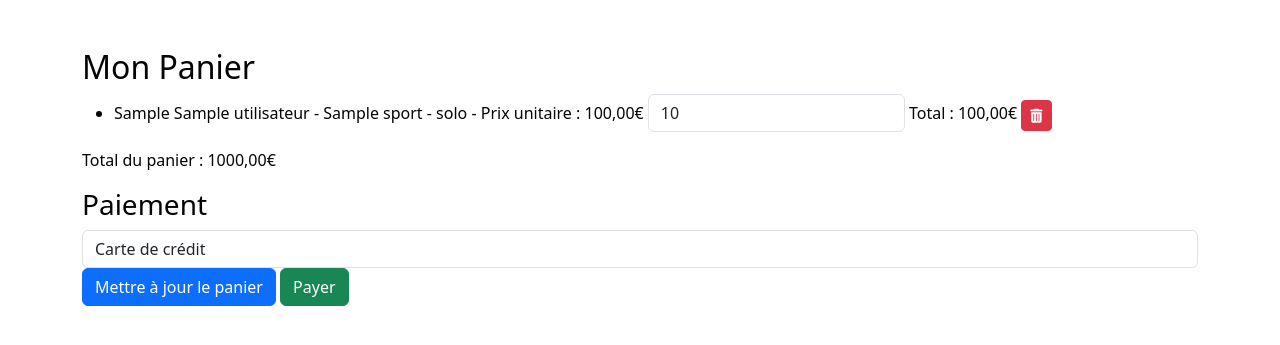
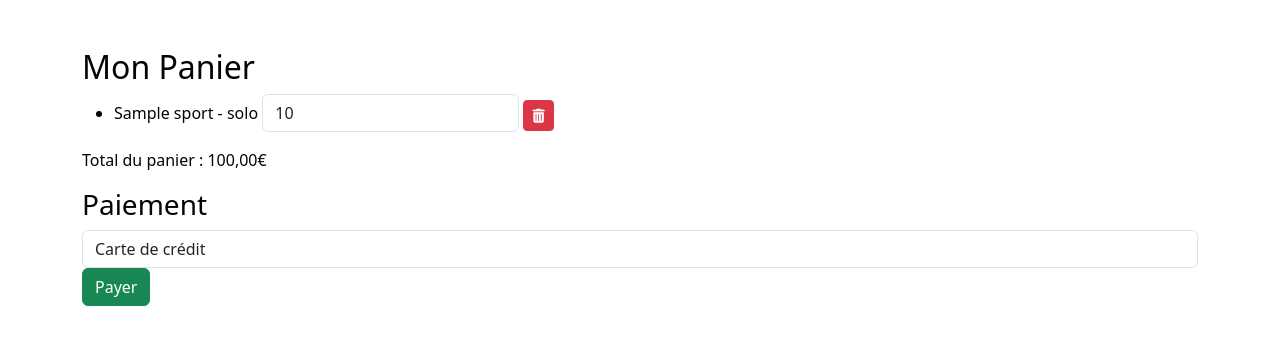
Before and after one commit to AntoineM25/JO_2024, a Django app: page /panier/ in a window 1280 px wide. Shown: the part 81-426 px from the top of the page. Run offline with Django 5.2, Linux system fonts and the light colour scheme; a user stored in the database is signed in; tables that the repository leaves empty hold one stand-in row (values such as "Sample post"); parts of the project's set-up code (start-up, migrations or seed data) failed here and were passed over; some libraries are stand-ins or nearby versions.

Commit message:
Retravail du bon calcul de la somme des billets dans le Panier, MAJ du Model Ticket, du template Panier, et des views

```diff
--- a/jo_projet/jo_app/models.py
+++ b/jo_projet/jo_app/models.py
@@ -109,17 +109,17 @@ class Ticket(models.Model):
     quantite = models.PositiveIntegerField(default=1)
 
     def get_prix(self):
-        prix_unitaire = 0
         if self.type_ticket == 'solo':
-            prix_unitaire = self.prix_solo
+            return self.prix_solo
         elif self.type_ticket == 'duo':
-            prix_unitaire = self.prix_duo
+            return self.prix_duo
         elif self.type_ticket == 'famille':
-            prix_unitaire = self.prix_famille
-        return prix_unitaire * self.quantite  # Calcul du prix total en fonction de la quantité
+            return self.prix_famille
+        else:
+            return 0
 
     def __str__(self):
-        return f"{self.utilisateur} - {self.sport.nom} - {self.type_ticket}"
+        return f"{self.sport.nom} - {self.type_ticket}"
 
 # Modèle paiement
 class Paiement(models.Model):
--- a/jo_projet/jo_app/templates/panier.html
+++ b/jo_projet/jo_app/templates/panier.html
@@ -18,25 +18,53 @@
         <ul>
             {% for ticket in tickets %}
                 <li>
-                    {{ ticket }} - Prix unitaire : {{ ticket.get_prix }}€
+                    {{ ticket }}
                     <!-- Champ pour modifier la quantité -->
-                    <input type="number" name="quantite_{{ ticket.id }}" value="{{ ticket.quantite }}" min="1" class="form-control d-inline w-auto">
-                    <!-- Affichage du total du ticket -->
-                    <span>Total : {{ ticket.get_prix|floatformat:2 }}€</span>
+                    <input type="number" name="quantite_{{ ticket.id }}" value="{{ ticket.quantite }}" min="1" class="form-control d-inline w-auto quantity-input" data-ticket-id="{{ ticket.id }}" data-ticket-price="{{ ticket.get_prix }}">
                     <!-- Bouton de suppression -->
                     <button type="submit" name="action" value="delete_{{ ticket.id }}" class="btn btn-danger btn-sm"><i class="fa-solid fa-trash-can"></i></button>
                 </li>
             {% endfor %}
         </ul>
-        <p>Total du panier : {{ total }}€</p>
+        <p>Total du panier : <span id="total-panier">{{ total }}€</span></p>
+
 
         <h3>Paiement</h3>
         {{ form.methode_paiement }}
 
-        <!-- Bouton pour mettre à jour le panier -->
-        <button type="submit" name="action" value="update" class="btn btn-primary">Mettre à jour le panier</button>
         <!-- Bouton pour payer -->
         <button type="submit" name="action" value="pay" class="btn btn-success">Payer</button>
     </form>
 </div>
+
+<script>
+    // JavaScript pour mettre à jour la quantité et le total en temps réel
+    document.querySelectorAll('.quantity-input').forEach(function(input) {
+        input.addEventListener('change', function() {
+            let ticketId = this.dataset.ticketId;
+            let quantite = this.value;
+            let csrfToken = document.querySelector('[name=csrfmiddlewaretoken]').value;
+
+            fetch("{% url 'maj_quantite' %}", {  // Utilise 'maj_quantite' ici
+                method: 'POST',
+                headers: {
+                    'X-CSRFToken': csrfToken,
+                    'Content-Type': 'application/x-www-form-urlencoded',
+                },
+                body: `ticket_id=${ticketId}&quantite=${quantite}`
+            })
+            .then(response => response.json())
+            .then(data => {
+                if (data.success) {
+                    // Mettre à jour le total du panier
+                    document.getElementById('total-panier').textContent = data.total;
+                } else {
+                    alert('Erreur lors de la mise à jour du panier : ' + data.message);
+                }
+            })
+            .catch(error => console.error('Erreur:', error));
+        });
+    });
+</script>
+
 {% endblock %}
--- a/jo_projet/jo_app/urls.py
+++ b/jo_projet/jo_app/urls.py
@@ -16,5 +16,6 @@ urlpatterns = [
     path('sport/', views.sport_list_view, name='sports_list'),
     path('get-sport-date/<int:sport_id>/', views.get_sport_date, name='get_sport_date'),
     path('panier/', views.panier_view, name='panier'),
+    path('maj_quantite/', views.maj_quantite_view, name='maj_quantite'),
     path('paiement/', views.paiement_view, name='paiement'),
 ]
--- a/jo_projet/jo_app/views.py
+++ b/jo_projet/jo_app/views.py
@@ -97,7 +97,7 @@ def sport_list_view(request):
     sports = Sport.objects.all()
     return render(request, 'sport.html', {'sports': sports})
 
-# Vue pour le panier
+# Vue du panier
 # @login_required(login_url='connexion')
 # def panier_view(request):
 #     utilisateur = request.user
@@ -114,8 +114,8 @@ def sport_list_view(request):
 #             messages.success(request, 'Ticket supprimé avec succès.')
 #             return redirect('panier')
 
-#         elif action == 'update':
-#             # Mettre à jour les quantités
+#         elif action == 'pay':
+#             # Mettre à jour les quantités avant le paiement
 #             for ticket in tickets:
 #                 quantite_str = request.POST.get(f'quantite_{ticket.id}')
 #                 if quantite_str and quantite_str.isdigit():
@@ -123,15 +123,13 @@ def sport_list_view(request):
 #                     if quantite > 0:
 #                         ticket.quantite = quantite
 #                         ticket.save()
-#             messages.success(request, 'Quantités mises à jour avec succès.')
 
-#         elif action == 'pay':
-#             # Rediriger vers la page de paiement
-#             return redirect('paiement')  # Utiliser la vue de paiement pour gérer le paiement
+#             # Rediriger vers la page de paiement avec le montant mis à jour
+#             return redirect('paiement')
 
-#     # Recalculer le total après les mises à jour
-#     tickets = Ticket.objects.filter(utilisateur=utilisateur)
-#     total = sum(ticket.get_prix() * ticket.quantite for ticket in tickets)
+#     # Recalculer le total après la mise à jour des quantités
+#     tickets = Ticket.objects.filter(utilisateur=utilisateur)  # Rafraîchir la liste des tickets
+#     total = sum(ticket.get_prix() * ticket.quantite for ticket in tickets)  # Calcul du total avec les quantités
 #     form = PaiementForm(initial={'montant': total})
 
 #     return render(request, 'panier.html', {'tickets': tickets, 'total': total, 'form': form})
@@ -163,6 +161,7 @@ def panier_view(request):
                         ticket.quantite = quantite
                         ticket.save()
             messages.success(request, 'Quantités mises à jour avec succès.')
+            return redirect('panier')
 
         elif action == 'pay':
             # Mettre à jour les quantités avant le paiement
@@ -185,6 +184,7 @@ def panier_view(request):
     return render(request, 'panier.html', {'tickets': tickets, 'total': total, 'form': form})
 
 
+
 # Vue pour la connexion
 class ConnexionView(LoginView):
     template_name = 'connexion.html'
@@ -203,57 +203,6 @@ class ConnexionView(LoginView):
 class DeconnexionView(LogoutView):
     next_page = 'home'
 
-# Vue pour le paiement
-# @login_required(login_url='connexion')
-# def paiement_view(request):
-#     utilisateur = request.user
-#     tickets = Ticket.objects.filter(utilisateur=utilisateur)
-#     total = sum(ticket.get_prix() for ticket in tickets)
-
-#     if request.method == 'POST':
-#         action = request.POST.get('action')
-
-#         if action == 'simulate':
-#             # Créer une instance du modèle Paiement pour la simulation
-#             paiement = Paiement.objects.create(
-#                 ticket=tickets.first(),  # Associer un ticket (arbitraire dans le cas de simulation)
-#                 montant=total,
-#                 methode_paiement='Simulation',
-#                 statut_paiement=True  # Marquer comme payé pour la simulation
-#             )
-
-#             # Générer les billets
-#             for ticket in tickets:
-#                 GenerationTicket.objects.create(ticket=ticket)
-
-#             messages.success(request, 'Paiement simulé avec succès et billets générés !')
-#             return redirect('confirmation')
-
-#         elif action == 'pay':
-#             # Vérifier les champs de paiement
-#             card_number = request.POST.get('cardNumber')
-#             expiry_date = request.POST.get('expiryDate')
-#             cvv = request.POST.get('cvv')
-
-#             if card_number and expiry_date and cvv:
-#                 # Créer une instance du modèle Paiement pour le paiement réel
-#                 paiement = Paiement.objects.create(
-#                     ticket=tickets.first(),
-#                     montant=total,
-#                     methode_paiement='Carte de crédit',
-#                     statut_paiement=True
-#                 )
-
-#                 # Générer les billets
-#                 for ticket in tickets:
-#                     GenerationTicket.objects.create(ticket=ticket)
-
-#                 messages.success(request, 'Paiement réussi et billets générés !')
-#                 return redirect('confirmation')
-#             else:
-#                 messages.error(request, 'Veuillez remplir tous les champs pour le paiement.')
-
-#     return render(request, 'paiement.html', {'total': total})
 
 # Vue pour le paiement
 @login_required(login_url='connexion')
@@ -282,3 +231,31 @@ def paiement_view(request):
             messages.error(request, 'Veuillez remplir tous les champs pour le paiement.')
 
     return render(request, 'paiement.html', {'total': total})
+
+# MAJ automatique des quantités du panier
+from django.http import JsonResponse
+
+@login_required(login_url='connexion')
+def maj_quantite_view(request):
+    if request.method == 'POST':
+        ticket_id = request.POST.get('ticket_id')
+        quantite = request.POST.get('quantite')
+
+        try:
+            ticket = Ticket.objects.get(id=ticket_id, utilisateur=request.user)
+            if quantite.isdigit() and int(quantite) > 0:
+                ticket.quantite = int(quantite)
+                ticket.save()
+            else:
+                return JsonResponse({'success': False, 'message': 'Quantité invalide.'})
+        except Ticket.DoesNotExist:
+            return JsonResponse({'success': False, 'message': 'Ticket non trouvé.'})
+
+        # Recalculer le total du panier après la mise à jour de la quantité
+        tickets = Ticket.objects.filter(utilisateur=request.user)
+        total = sum(ticket.get_prix() * ticket.quantite for ticket in tickets)
+        total_formatted = f"{total:.2f}€"  # Formater le total avec deux décimales
+
+        return JsonResponse({'success': True, 'total': total_formatted})
+
+    return JsonResponse({'success': False, 'message': 'Requête invalide.'})
```
